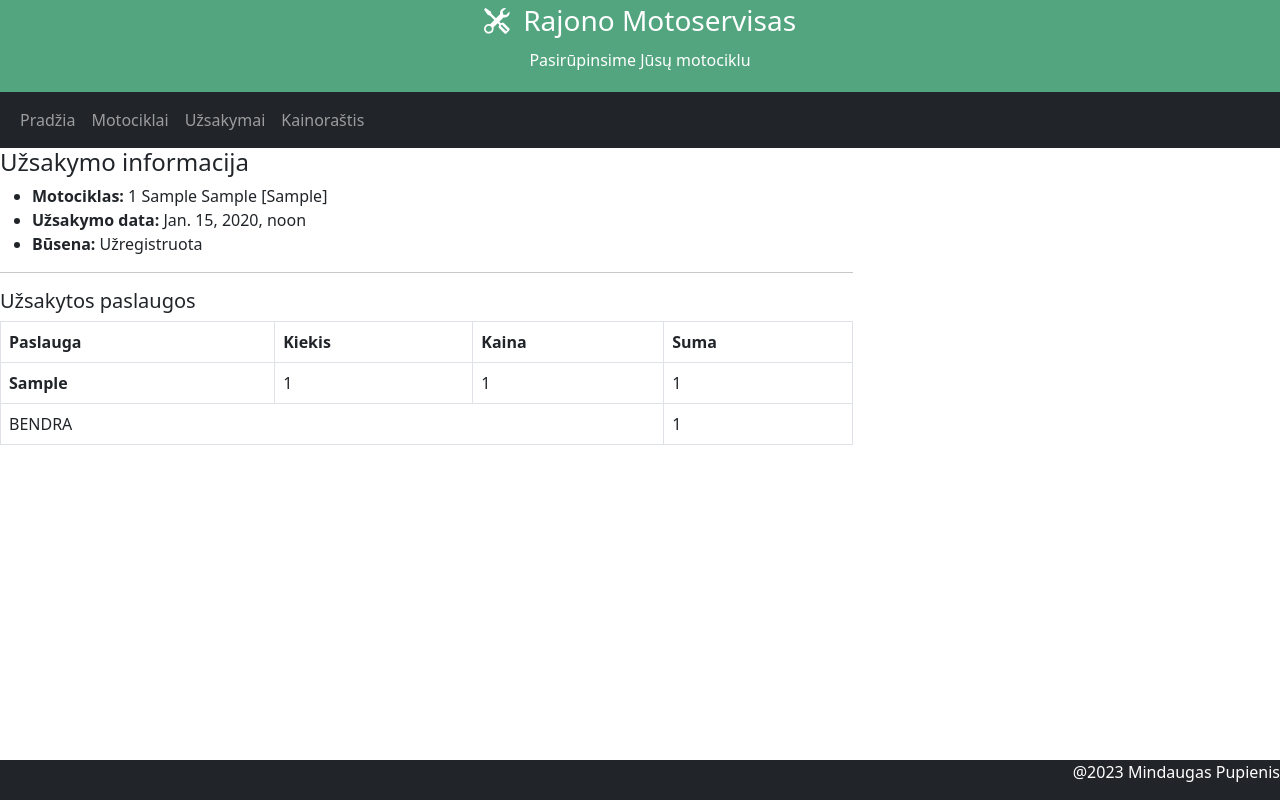
After one commit to MindaugasPu/Motoservisas, a Django app: page /motoservice/uzsakymai/1 in a window 1280 px wide. The commit adds this page. Run offline with Django 4.2, Linux system fonts and the light colour scheme; tables that the repository leaves empty hold one stand-in row (values such as "Sample post").

Commit message:
pilnai sutvarkyti viewsai

```diff
--- a/mysite/motoservice/templates/base.html
+++ b/mysite/motoservice/templates/base.html
@@ -12,11 +12,13 @@
 </head>
 <body>
 
-<div class="p-3 bg-success text-white text-center bg-opacity-75">
-  <svg xmlns="http://www.w3.org/2000/svg" width="36" height="36" fill="currentColor" class="bi bi-tools" viewBox="0 0 16 16">
+<div class="p-1 bg-success text-white text-center bg-opacity-75">
+  <h3>
+  <svg xmlns="http://www.w3.org/2000/svg" width="32" height="32" fill="currentColor" class="bi bi-tools" viewBox="0 0 20 20">
   <path d="M1 0 0 1l2.2 3.081a1 1 0 0 0 .815.419h.07a1 1 0 0 1 .708.293l2.675 2.675-2.617 2.654A3.003 3.003 0 0 0 0 13a3 3 0 1 0 5.878-.851l2.654-2.617.968.968-.305.914a1 1 0 0 0 .242 1.023l3.27 3.27a.997.997 0 0 0 1.414 0l1.586-1.586a.997.997 0 0 0 0-1.414l-3.27-3.27a1 1 0 0 0-1.023-.242L10.5 9.5l-.96-.96 2.68-2.643A3.005 3.005 0 0 0 16 3c0-.269-.035-.53-.102-.777l-2.14 2.141L12 4l-.364-1.757L13.777.102a3 3 0 0 0-3.675 3.68L7.462 6.46 4.793 3.793a1 1 0 0 1-.293-.707v-.071a1 1 0 0 0-.419-.814L1 0Zm9.646 10.646a.5.5 0 0 1 .708 0l2.914 2.915a.5.5 0 0 1-.707.707l-2.915-2.914a.5.5 0 0 1 0-.708ZM3 11l.471.242.529.026.287.445.445.287.026.529L5 13l-.242.471-.026.529-.445.287-.287.445-.529.026L3 15l-.471-.242L2 14.732l-.287-.445L1.268 14l-.026-.529L1 13l.242-.471.026-.529.445-.287.287-.445.529-.026L3 11Z"/>
   </svg>
-  <h2>Rajono Motoservisas</h2>
+  Rajono Motoservisas
+  </h3>
   <p>Pasirūpinsime Jūsų motociklu</p>
 </div>
 
@@ -24,13 +26,16 @@
   <div class="container-fluid">
     <ul class="navbar-nav">
       <li class="nav-item">
-        <a class="nav-link active" href="{% url 'index' %}">Pradžia</a>
+        <a class="nav-link" href="{% url 'index' %}">Pradžia</a>
       </li>
       <li class="nav-item">
         <a class="nav-link" href="{% url 'motociklai' %}">Motociklai</a>
       </li>
+       <li class="nav-item">
+        <a class="nav-link" href="{% url 'uzsakymai' %}">Užsakymai</a>
+      </li>
       <li class="nav-item">
-        <a class="nav-link" href="{% url 'paslaugos' %}">Paslaugos</a>
+        <a class="nav-link" href="{% url 'paslaugos' %}">Kainoraštis</a>
       </li>
     </ul>
   </div>
@@ -48,7 +53,7 @@
 <!--        </ul>-->
 <!--     {% endblock %}-->
 
-<div class="mt-5 p-1 bg-dark text-white text-end fixed-bottom">
+<div class="mt-5 p-0 bg-dark text-white text-end fixed-bottom">
   <p>@2023 Mindaugas Pupienis</p>
 </div>
 
--- a/mysite/motoservice/templates/paslauga_list.html
+++ b/mysite/motoservice/templates/paslauga_list.html
@@ -5,7 +5,7 @@
   <ul>
     {% for paslauga in paslauga_list %}
     <li>
-      <a href="{{ paslauga.id }}">{{ paslauga.pavadinimas }}</a>
+      <p>{{ paslauga }} {{ paslauga.kaina }} Eur</p>
     </li>
     {% endfor %}
   </ul>
--- /dev/null
+++ b/mysite/motoservice/templates/uzsakymai_detail.html
@@ -0,0 +1,39 @@
+{% extends "base.html" %}
+
+{% block content %}
+<h4>Užsakymo informacija</h4>
+<ul>
+    <li><b>Motociklas: </b>{{uzsakymas.motociklas}}</li>
+    <li><b>Užsakymo data: </b>{{uzsakymas.data}}</li>
+    <li><b>Būsena: </b>{{uzsakymas.get_status_display}}</li>
+</ul>
+<hr>
+<h5>Užsakytos paslaugos</h5>
+
+<table class="table table-bordered">
+    <thead>
+    <tr>
+        <th scope="col">Paslauga</th>
+        <th scope="col">Kiekis</th>
+        <th scope="col">Kaina</th>
+        <th scope="col">Suma</th>
+    </tr>
+    </thead>
+    <tbody>
+    {% for eilute in uzsakymas.eilutes.all %}
+    <tr>
+        <th scope="row">{{ eilute.paslauga.pavadinimas }}</th>
+        <td> {{ eilute.kiekis }}</td>
+        <td> {{ eilute.paslauga.kaina }}</td>
+        <td> {{ eilute.kaina }}</td>
+    </tr>
+    {% endfor%}
+    <tr>
+        <td colspan="3">BENDRA</td>
+        <td>{{ uzsakymas.suma }}</td>
+    </tr>
+    </tbody>
+</table>
+
+
+{% endblock %}
--- a/mysite/motoservice/urls.py
+++ b/mysite/motoservice/urls.py
@@ -5,5 +5,7 @@ urlpatterns = [
     path("", views.index, name='index'),
     path("motociklai/", views.motociklai, name='motociklai'),
     path("motociklai/<int:motociklas_id>", views.motociklas, name='motociklas'),
+    path("uzsakymai/", views.UzsakymasListView.as_view(), name='uzsakymai'),
+    path("uzsakymai/<int:pk>", views.UzsakymasDetailView.as_view(), name='uzsakymas_detail'),
     path("paslaugos/", views.PaslaugaListView.as_view(), name='paslaugos'),
 ]
--- a/mysite/motoservice/views.py
+++ b/mysite/motoservice/views.py
@@ -18,7 +18,7 @@ def index(request):
     return render(request, 'index.html', context=context)
 
 def motociklai(request):
-    motociklai = MotocikloModelis.objects.all()
+    motociklai = Motociklas.objects.all()
     context = {
         'motociklai': motociklai
     }
@@ -26,9 +26,18 @@ def motociklai(request):
     return render(request, 'motociklai.html', context=context)
 
 def motociklas(request, motociklas_id):
-    vienas_motociklas = get_object_or_404(MotocikloModelis, pk=motociklas_id)
+    vienas_motociklas = get_object_or_404(Motociklas, pk=motociklas_id)
     return render(request, 'motociklas.html', {'motociklas': vienas_motociklas})
 
 class PaslaugaListView(generic.ListView):
     model = Paslauga
     template_name = 'paslauga_list.html'
+
+class UzsakymasListView(generic.ListView):
+    model = Uzsakymas
+    template_name = 'uzsakymai.html'
+
+
+class UzsakymasDetailView(generic.DetailView):
+    model = Uzsakymas
+    template_name = 'uzsakymai_detail.html'
```
Also changed, not shown: mysite/motoservice/templates/motociklai.html (+4 -3 lines), mysite/motoservice/templates/motociklas.html (+5 -2 lines), mysite/motoservice/templates/uzsakymai.html (added, +12 -0 lines).
